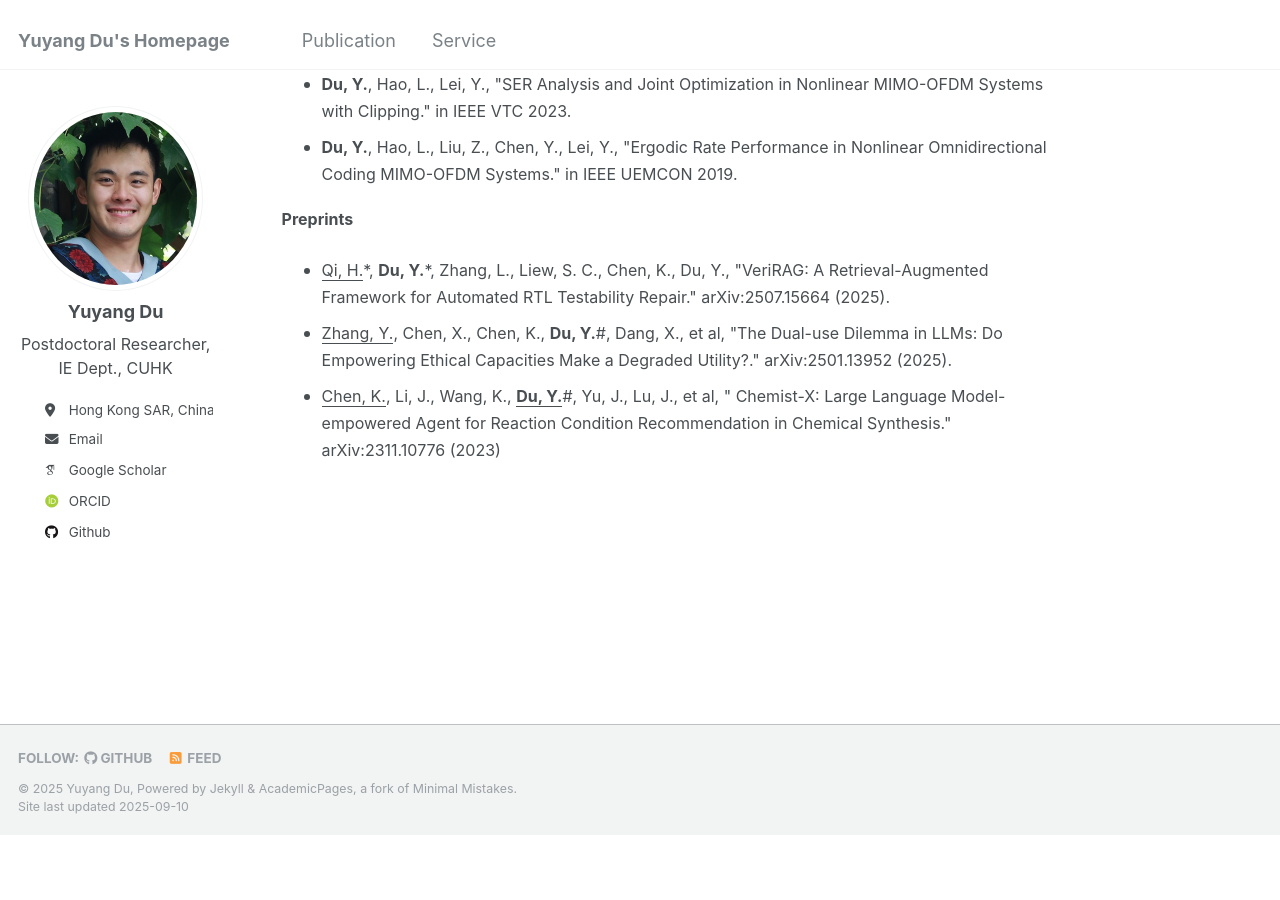
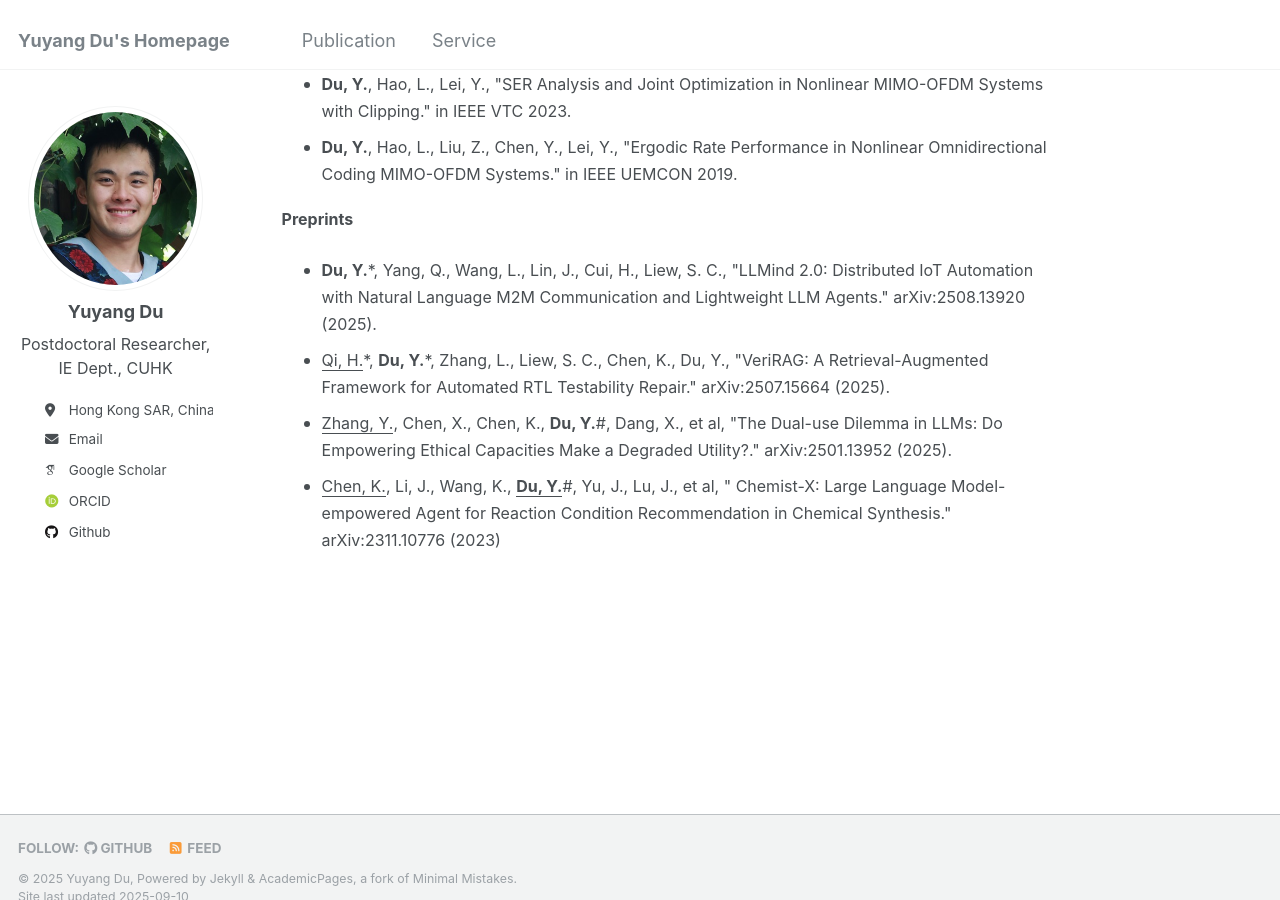
Before and after one commit to yuyangdu01/yuyangdu01.github.io, a Jekyll site: the page built from _pages/markdown.md, in a window 1280 px wide and 900 px high, scrolled down 1425 px. Built offline with Jekyll 4.4.1, drawn with Linux system fonts in a browser that asks for light colours; some web fonts are replaced; before the commit the page ends 2260 px from its top, so only the background shows below that.

Commit message:
Update markdown.md

```diff
--- a/_pages/markdown.md
+++ b/_pages/markdown.md
@@ -32,6 +32,7 @@ List of Publications <font size=3></font><font size=1>(<u>mentee</u>, *equal con
 * <font size=3><b>Du, Y.</b>, Hao, L., Liu, Z., Chen, Y., Lei, Y., "Ergodic Rate Performance in Nonlinear Omnidirectional Coding MIMO-OFDM Systems." in IEEE UEMCON 2019.</font>
 
 **<font size=3>Preprints</font>**
+* <font size=3><b>Du, Y.</b>*, Yang, Q., Wang, L., Lin, J., Cui, H., Liew, S. C., "LLMind 2.0: Distributed IoT Automation with Natural Language M2M Communication and Lightweight LLM Agents." arXiv:2508.13920 (2025).</font>
 * <font size=3><u>Qi, H.</u>*, <b>Du, Y.</b>*, Zhang, L., Liew, S. C., Chen, K., Du, Y., "VeriRAG: A Retrieval-Augmented Framework for Automated RTL Testability Repair." arXiv:2507.15664 (2025).</font>
 * <font size=3><u>Zhang, Y.</u>, Chen, X., Chen, K., <b>Du, Y.</b>#, Dang, X., et al, "The Dual-use Dilemma in LLMs: Do Empowering Ethical Capacities Make a Degraded Utility?." arXiv:2501.13952 (2025).</font>
 * <font size=3><u>Chen, K.</u>, Li, J., Wang, K., <b><u>Du, Y.</u></b>#, Yu, J., Lu, J., et al, " Chemist-X: Large Language Model-empowered Agent for Reaction Condition Recommendation in Chemical Synthesis." arXiv:2311.10776 (2023)</font>
```
